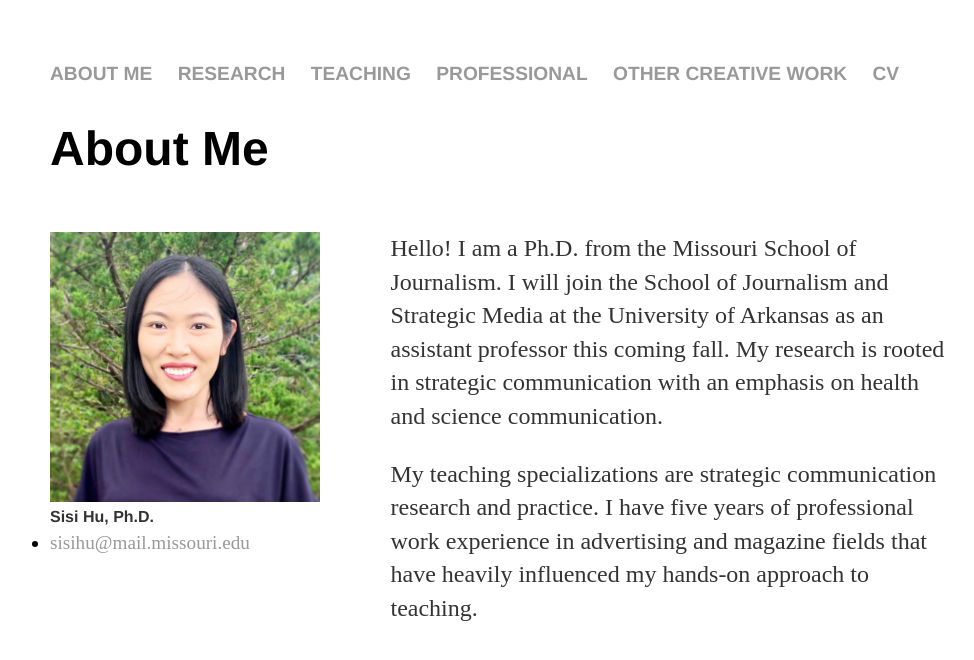
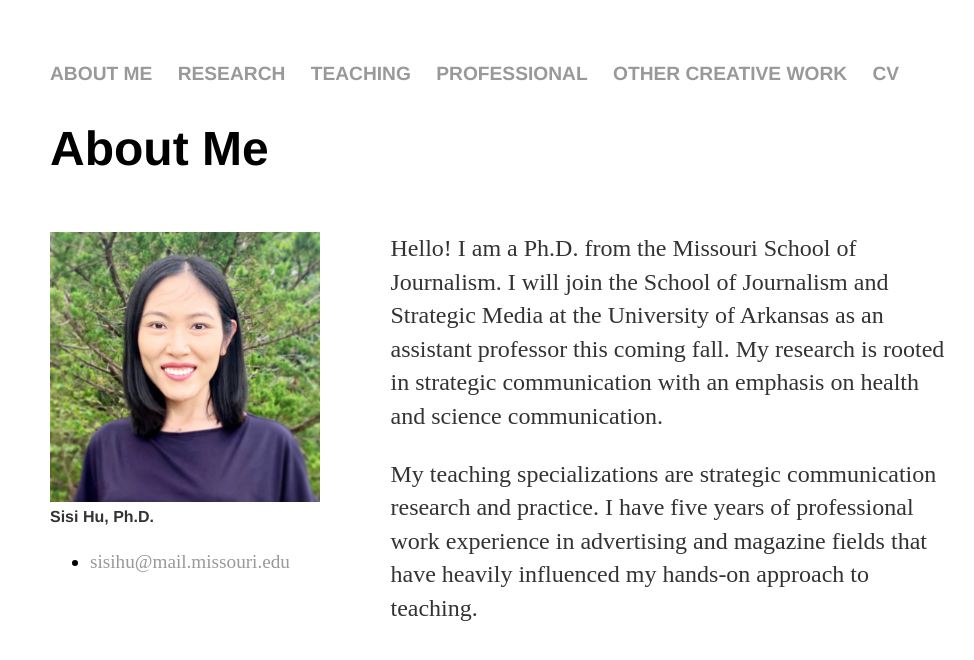
Before and after one commit to sisihuphd/sisihuphd.github.io, a Jekyll site: the page built from index.html, in a window 1280 px wide. Shown: the top 660 px of the page, without its empty margins (142-1116 px from the left). Built offline with Jekyll 4.4.1, drawn with Linux system fonts in a browser that asks for light colours.

Commit message:
Update main.css

```diff
--- a/css/main.css
+++ b/css/main.css
@@ -47,8 +47,6 @@ ul.posts li {
 ul {
     font-size: 1.2em;
     line-height: 1.5em;
-    padding:0px;
-    margin:auto;
 }
 
 .imgbox {
```
